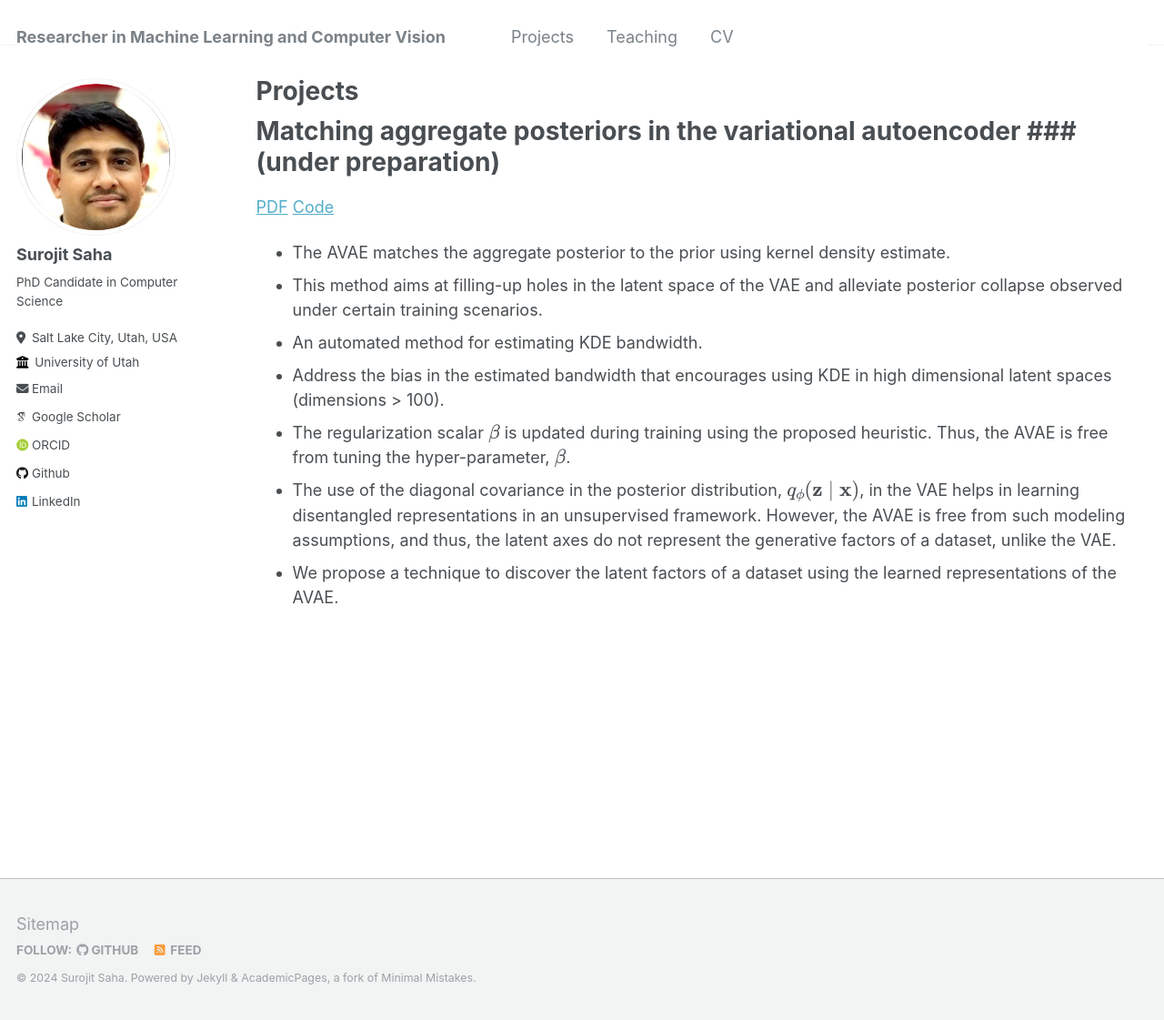
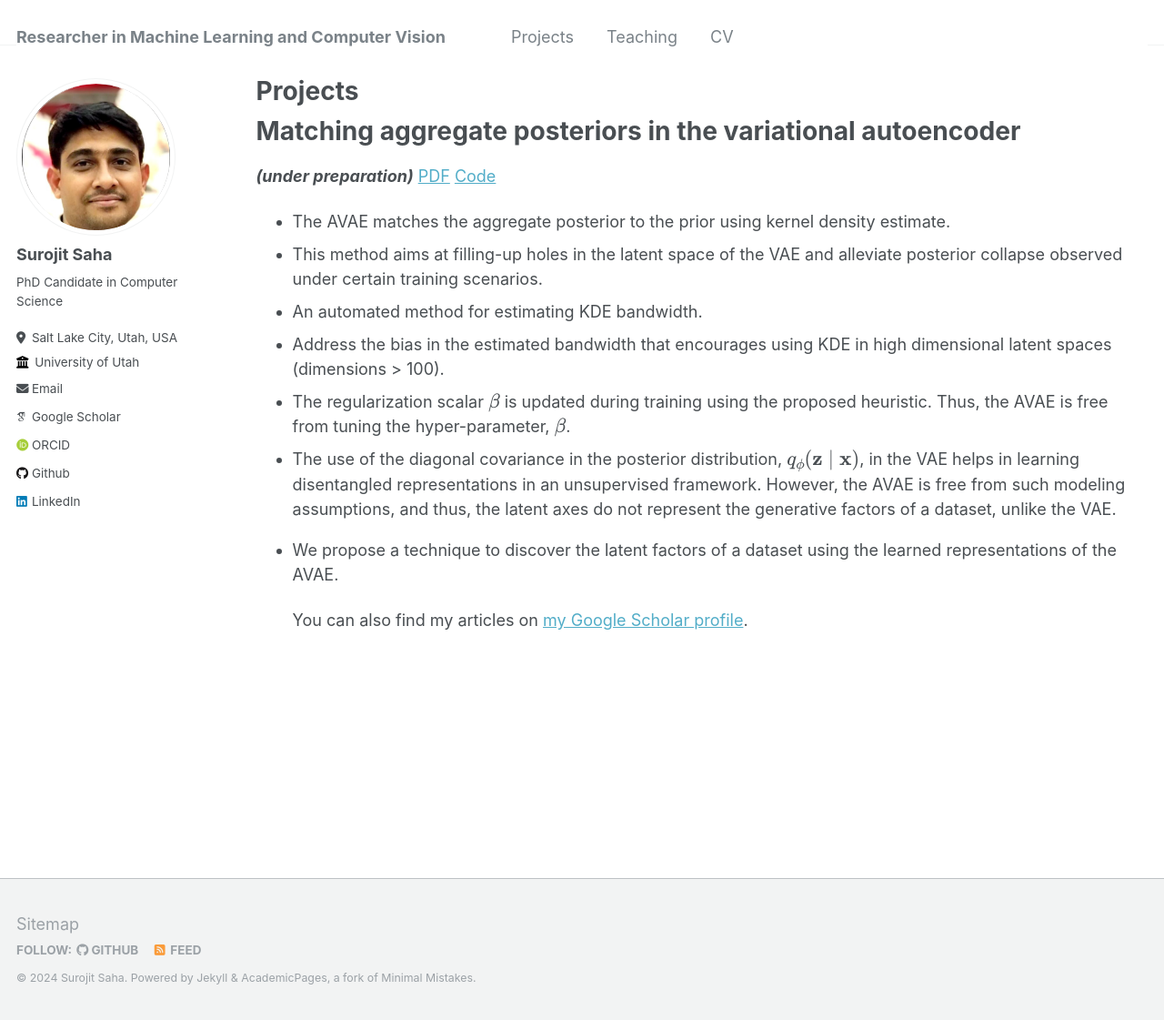
Before and after one commit to Surojit-Utah/Surojit-Utah.github.io, a Jekyll site: the page built from _pages/publications.md, in a window 1280 px wide and 1121 px high. Shown: the whole window at 91% size. Built offline with Jekyll 4.4.1, drawn with Linux system fonts in a browser that asks for light colours; some web fonts are replaced.

```diff
--- a/_pages/publications.md
+++ b/_pages/publications.md
@@ -5,7 +5,8 @@ permalink: /publications/
 author_profile: true
 ---
 
-# Matching aggregate posteriors in the variational autoencoder ###(under preparation)
+# Matching aggregate posteriors in the variational autoencoder
+***(under preparation)***
 [PDF](http://surojit-utah.github.io/files/AVAE.pdf "PDF") [Code](https://github.com/Surojit-Utah/AVAE "Code")
 
 * The AVAE matches the aggregate posterior to the prior using kernel density estimate.
@@ -16,11 +17,13 @@ author_profile: true
 * The use of the diagonal covariance in the posterior distribution, $$q_{\phi}(\mathbf{z} \mid \mathbf{x})$$, in the VAE helps in learning disentangled representations in an unsupervised framework. However, the AVAE is free from such modeling assumptions, and thus, the latent axes do not represent the generative factors of a dataset, unlike the VAE.
 * We propose a technique to discover the latent factors of a dataset using the learned representations of the AVAE.
 
-<!---
 
 {% if site.author.googlescholar %}
   <div class="wordwrap">You can also find my articles on <a href="{{site.author.googlescholar}}">my Google Scholar profile</a>.</div>
 {% endif %}
+
+<!---
+
 
 {% include base_path %}
 
```
